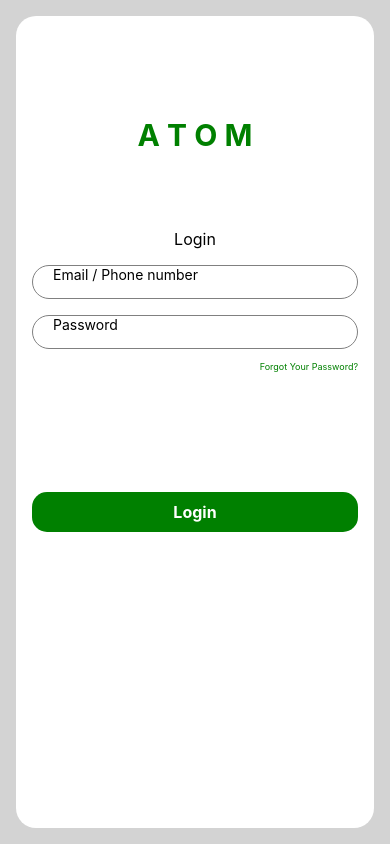
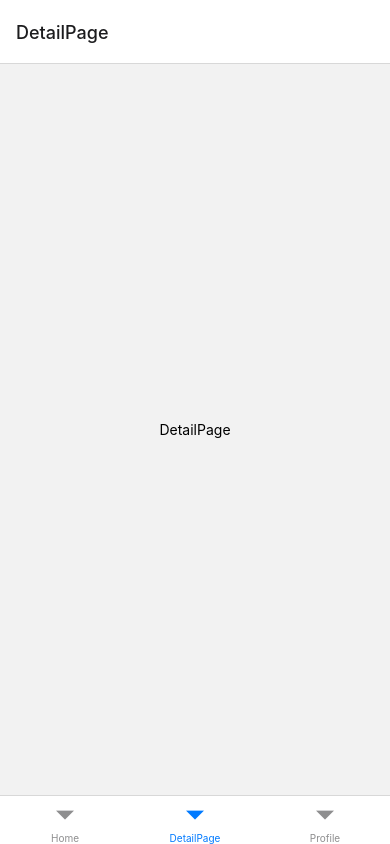
Before and after one commit to Jitendra077/LearnReactNative, a React Native app: screen /DetailPage in a window 390 px wide. Built offline with nearby package versions, Linux system fonts and the light colour scheme.

Commit message:
implemented bottom navigation

```diff
--- a/App.tsx
+++ b/App.tsx
@@ -1,18 +1,13 @@
-/**
- * Sample React Native App
- * https://github.com/facebook/react-native
- *
- * @format
- */
-
+import BottomNavigation from '@/Navigation/Navigation/BottomNavigation';
 import React from 'react';
 import { SafeAreaView } from 'react-native';
-import Login from './src/Screens/Login/Login';
 
 const App = () => {
-  return <SafeAreaView style={{ flex: 1, backgroundColor: 'lightgray' }}>
-    <Login />
-  </SafeAreaView>;
+  return (
+    <SafeAreaView style={{ flex: 1, backgroundColor: 'lightgray' }}>
+      <BottomNavigation />
+    </SafeAreaView>
+  );
 };
 
 export default App;
--- a/babel.config.js
+++ b/babel.config.js
@@ -1,7 +1,7 @@
 module.exports = {
   presets: [
     'module:metro-react-native-babel-preset',
-    ['@babel/preset-env', {targets: {node: 'current'}}],
+    ['@babel/preset-env', { targets: { node: 'current' } }],
     '@babel/preset-typescript',
   ],
   plugins: [
--- /dev/null
+++ b/src/Navigation/BottomTabNavigation/BottomTabNavigation.tsx
@@ -0,0 +1,16 @@
+import React from 'react';
+import { createBottomTabNavigator } from '@react-navigation/bottom-tabs';
+import Home from '@/Screens/Home/Home';
+import DetailPage from '@/Screens/DetailPage/DetailPage';
+import Profile from '@/Screens/Profile/Profile';
+const Tab = createBottomTabNavigator();
+
+export const BottamTabNavigation = () => {
+  return (
+    <Tab.Navigator>
+      <Tab.Screen name='Home' component={Home} />
+      <Tab.Screen name='DetailPage' component={DetailPage} />
+      <Tab.Screen name='Profile' component={Profile} />
+    </Tab.Navigator>
+  );
+};
--- /dev/null
+++ b/src/Navigation/Navigation/BottomNavigation.tsx
@@ -0,0 +1,11 @@
+import React from 'react';
+import { NavigationContainer } from '@react-navigation/native';
+import { BottamTabNavigation } from '@/Navigation/BottomTabNavigation/BottomTabNavigation';
+
+export default function BottomNavigation() {
+  return (
+    <NavigationContainer>
+      <BottamTabNavigation />
+    </NavigationContainer>
+  );
+}
--- /dev/null
+++ b/src/Navigation/ScreenProps/ScreenProps.tsx
@@ -0,0 +1,5 @@
+export type ScreenProps = {
+  Home: undefined;
+  DetailPage: { id: string };
+  Profile: undefined;
+};
--- /dev/null
+++ b/src/Screens/DetailPage/DetailPage.tsx
@@ -0,0 +1,20 @@
+import { StyleSheet, Text, View } from 'react-native';
+import React from 'react';
+
+const DetailPage = () => {
+  return (
+    <View style={styles.DetailPageContainer}>
+      <Text>DetailPage</Text>
+    </View>
+  );
+};
+
+export default DetailPage;
+
+const styles = StyleSheet.create({
+  DetailPageContainer: {
+    flex: 1,
+    alignItems: 'center',
+    justifyContent: 'center',
+  },
+});
--- /dev/null
+++ b/src/Screens/Home/Home.tsx
@@ -0,0 +1,20 @@
+import { StyleSheet, Text, View } from 'react-native';
+import React from 'react';
+
+const Home = () => {
+  return (
+    <View style={styles.homeContainer}>
+      <Text>Home</Text>
+    </View>
+  );
+};
+
+export default Home;
+
+const styles = StyleSheet.create({
+  homeContainer: {
+    flex: 1,
+    alignItems: 'center',
+    justifyContent: 'center',
+  },
+});
--- /dev/null
+++ b/src/Screens/Profile/Profile.tsx
@@ -0,0 +1,20 @@
+import { StyleSheet, Text, View } from 'react-native';
+import React from 'react';
+
+const Profile = () => {
+  return (
+    <View style={styles.ProfileContainer}>
+      <Text>Profile</Text>
+    </View>
+  );
+};
+
+export default Profile;
+
+const styles = StyleSheet.create({
+  ProfileContainer: {
+    flex: 1,
+    alignItems: 'center',
+    justifyContent: 'center',
+  },
+});
```
Also changed, not shown: package.json (+9 -1 lines), src/Screens/Login/Login.tsx (+6 -6 lines), 1 other file (tests, documents, lock files or other folders).
